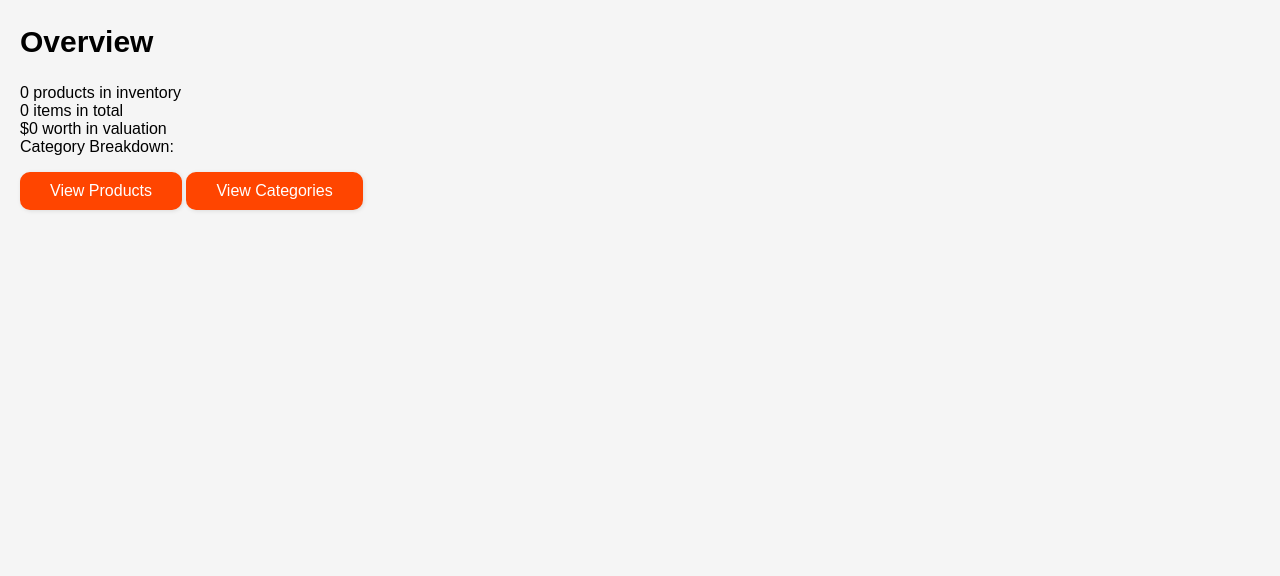
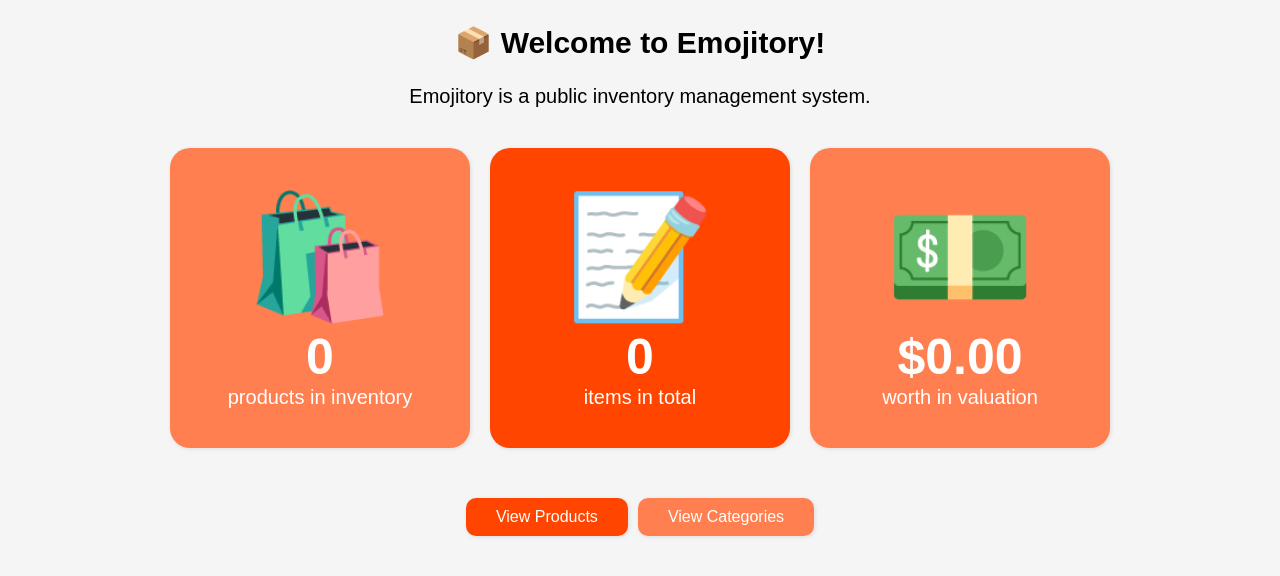
Before and after one commit to slabwu/inventory-application, a Node server app: page / in a window 1280 px wide. Shown: the part 75-651 px from the top of the page. Run offline with Node 20, Linux system fonts and the light colour scheme; data that the repository does not hold is empty.

Commit message:
Revamp homescreen & categories page

```diff
--- a/controllers/categoryController.js
+++ b/controllers/categoryController.js
@@ -11,7 +11,8 @@ const postAddCategory = async (req, res) => {
 
 const getCategories = async (req, res) => {
     let categories = await db.getCategories()
-    res.render('categories', { categories: categories })
+    let inventory = await db.getCategoryInfo()
+    res.render('categories', { categories: categories, inventory: inventory })
 }
 
 const getEditCategory = async (req, res) => {
--- a/db/queries.js
+++ b/db/queries.js
@@ -11,7 +11,7 @@ async function getInventoryInfo() {
 
     products.forEach(product => {
         inventory.quantity += Number(product.quantity)
-        inventory.value += Number(product.price * product.quantity)
+        inventory.value += Number(product.price) * Number(product.quantity)
         inventory.categories[product.category] = (inventory.categories[product.category] ?? 0) + Number(product.quantity)
     })
 
@@ -49,6 +49,28 @@ async function deleteProduct(id) {
     await pool.query('DELETE FROM products WHERE id = $1', [id])
 }
 
+async function getCategoryInfo() {
+    const products = await getProducts()
+    const categories = await getCategories()
+    const inventory = {}
+
+    categories.forEach(category => {
+        inventory[category.name] = {
+            products: 0,
+            quantity: 0,
+            value: 0
+        }
+    })
+
+    products.forEach(product => {
+        inventory[product.category].products++
+        inventory[product.category].quantity += Number(product.quantity)
+        inventory[product.category].value += Number(product.price) * Number(product.quantity)
+    })
+
+    return inventory
+}
+
 async function getCategories() {
     const { rows } = await pool.query('SELECT * FROM categories ORDER BY id')
     return rows
@@ -79,6 +101,7 @@ module.exports = {
     addProduct,
     editProduct,
     deleteProduct,
+    getCategoryInfo,
     getCategories,
     getCategory,
     addCategory,
--- a/public/styles.css
+++ b/public/styles.css
@@ -395,3 +409,76 @@ label.checkboxContainer {
 label.checkboxContainer:nth-child(2) {
     margin-top: 10px;
 }
+
+main {
+    display: flex;
+    flex-direction: column;
+    align-items: center;
+}
+
+form.main {
+    background-color: white;
+    padding: 20px;
+    border-radius: 20px;
+    box-shadow: 1px 1px 4px rgba(0,0,0,0.1);
+}
+
+form.main input, form.main select {
+    background-color: rgb(251, 251, 251);
+}
+
+.bento {
+    display: flex;
+    gap: 20px;
+    margin-bottom: 50px;
+    width: 100%;
+    justify-content: center;
+    flex-wrap: wrap;
+}
+
+.bentoCard {
+    background-color: coral;
+    color: white;
+    display: flex;
+    flex-direction: column;
+    align-items: center;
+    justify-content: center;
+    height: 300px;
+    width: 300px;
+    border-radius: 20px;
+    box-shadow: 1px 1px 4px rgba(0,0,0,0.1);
+    user-select: none;
+    transition: all 0.2s ease;
+}
+
+.bentoCard:hover {
+    transform: scale(1.04);
+}
+
+.bentoCard:nth-child(2) {
+    background-color: orangered;
+}
+
+.bentoCard div:nth-child(1) {
+    font-size: 120px;
+}
+
+.bentoCard div:nth-child(2) {
+    font-weight: bold;
+    font-size: 50px;
+}
+
+.bentoCard div:nth-child(3) {
+    font-size: 20px;
+}
+
+p {
+    font-size: 20px;
+    margin: 0 0 40px;
+    text-align: center;
+}
+
+.buttonContainer {
+    display: flex;
+    gap: 10px;
+}
--- a/views/index.ejs
+++ b/views/index.ejs
@@ -6,18 +6,29 @@
     <body>
         <%- include('header') %>
         <main>
-            <h2>Overview</h2>
-            <div><%= inventory.products %> products in inventory</div>
-            <div><%= inventory.quantity %> items in total</div>
-            <div>$<%= inventory.value %> worth in valuation</div>
-            <div>Category Breakdown:</div>
-            <ul>
-                <% for (const key in inventory.categories) { %>
-                    <li><%= inventory.categories[key] %> <%= key == "null" ? "uncategorised items" : key.toLowerCase() %></li>
-                <% } %>
-            </ul>
-            <a href="/products" class="button">View Products</a>
-            <a href="/categories" class="button">View Categories</a>
+            <h2>📦 Welcome to Emojitory!</h2>
+            <p>Emojitory is a public inventory management system.</p>
+            <section class="bento">
+                <div class="bentoCard">
+                    <div>🛍️</div>
+                    <div><%= inventory.products %></div>
+                    <div>products in inventory</div>
+                </div>
+                <div class="bentoCard">
+                    <div>📝</div>
+                    <div><%= inventory.quantity %></div>
+                    <div>items in total</div>
+                </div>
+                <div class="bentoCard">
+                    <div>💵</div>
+                    <div>$<%= inventory.value.toFixed(2) %></div>
+                    <div>worth in valuation</div>
+                </div>
+            </section>
+            <div class="buttonContainer">
+                <a href="/products" class="button">View Products</a>
+                <a href="/categories" class="button secondary">View Categories</a>
+            </div>
         </main>
     </body>
 </html>
```
Also changed, not shown: other parts of public/styles.css (+23 -9 lines), views/addProduct.ejs (+5 -3 lines), views/categories.ejs (+29 -11 lines).
